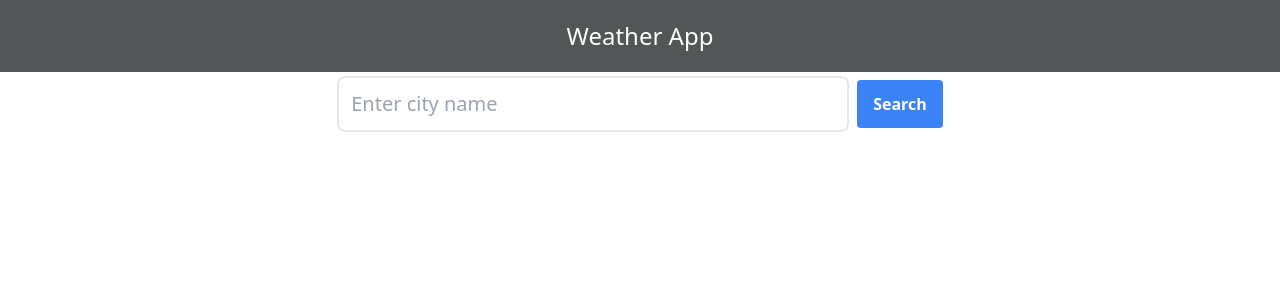
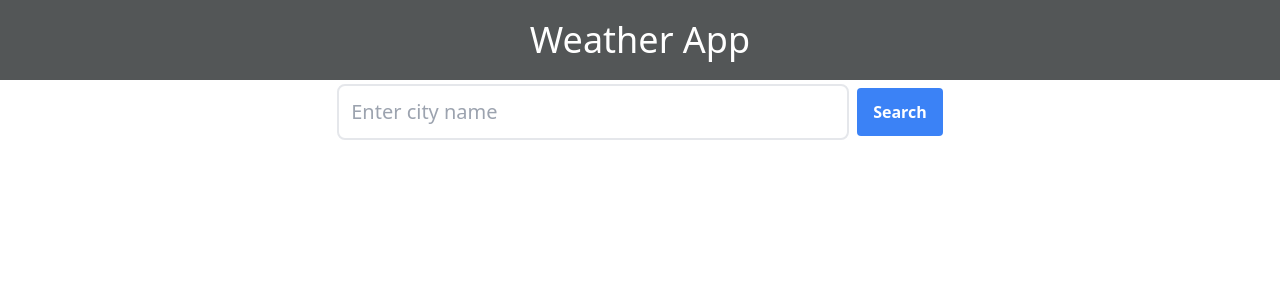
Before and after one commit to Yashwadkar2121/weather-checker, a React (Vite) app: page / in a window 1280 px wide. Shown: the top 300 px of the page. Built offline with nearby package versions, Linux system fonts and the light colour scheme; no server answers.

Commit message:
text-4xl

```diff
--- a/src/App.jsx
+++ b/src/App.jsx
@@ -86,7 +86,7 @@ const App = () => {
 
   return (
     <div>
-      <h1 className="text-2xl text-center p-5 text-white bg-[#535657]">
+      <h1 className="text-2xl md:text-4xl text-center p-5 text-white bg-[#535657]">
         Weather App
       </h1>
 
```
